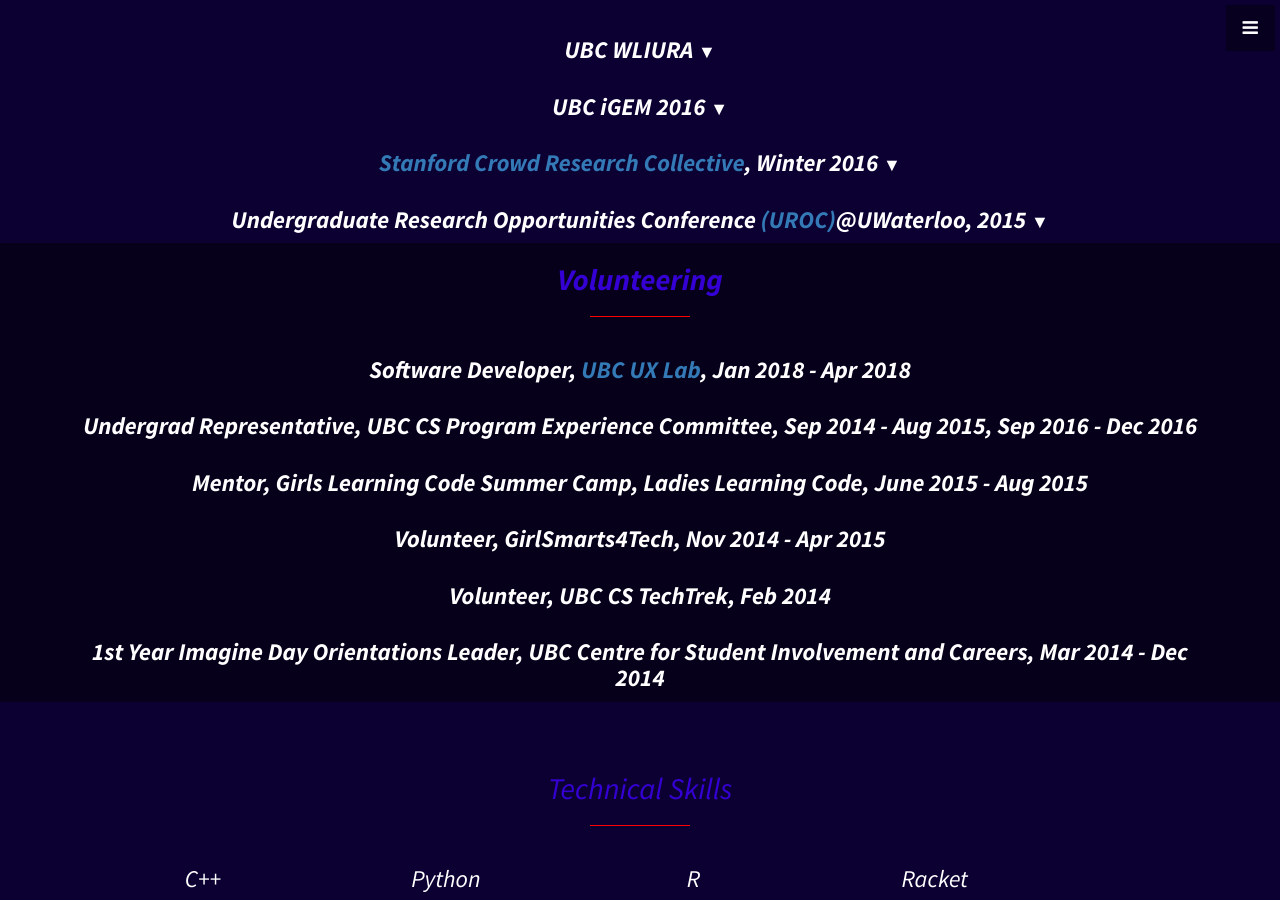
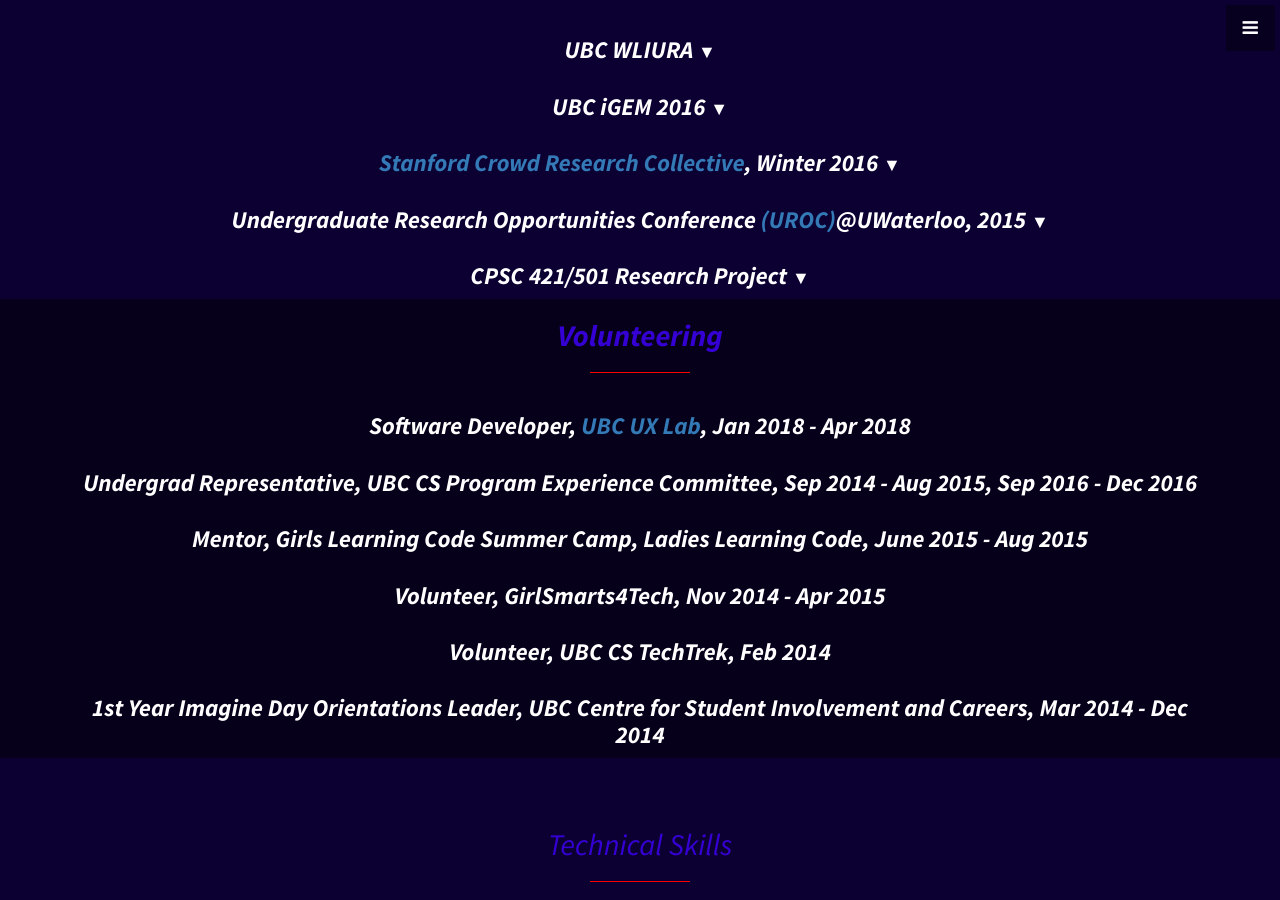
Before and after one commit to vaastav/vaastav.github.io, a Jekyll site: the page index.html, which Jekyll copies as it is, in a window 1280 px wide and 900 px high, scrolled down 4073 px. Built offline with Jekyll 4.4.1, drawn with Linux system fonts in a browser that asks for light colours.

Commit message:
Add 421 project

```diff
--- a/index.html
+++ b/index.html
@@ -467,6 +467,15 @@
                     </div>
                 </div>
             </div>
+            <div class="row text-center">
+                <div class="col-md-12">
+                    <h3><b>CPSC 421/501 Research Project <span><a style="color:#fff; font-size:75%" onClick="showDiv('res_421')">&#9660</a></span></b></h3>
+                    <div class="courses" id="res_421">
+                        <h4><b>Survey paper on Efficiency of Parsing Methods for Context-Free Grammars</b></h4>
+                        <h4><b><a href="files/EfficiencyOfParsingMethods.pdf">Paper</a></b></h4>
+                    </div>
+                </div>
+            </div>
 		</div>
 	</section>
 
```
Also changed, not shown: 1 other file.
